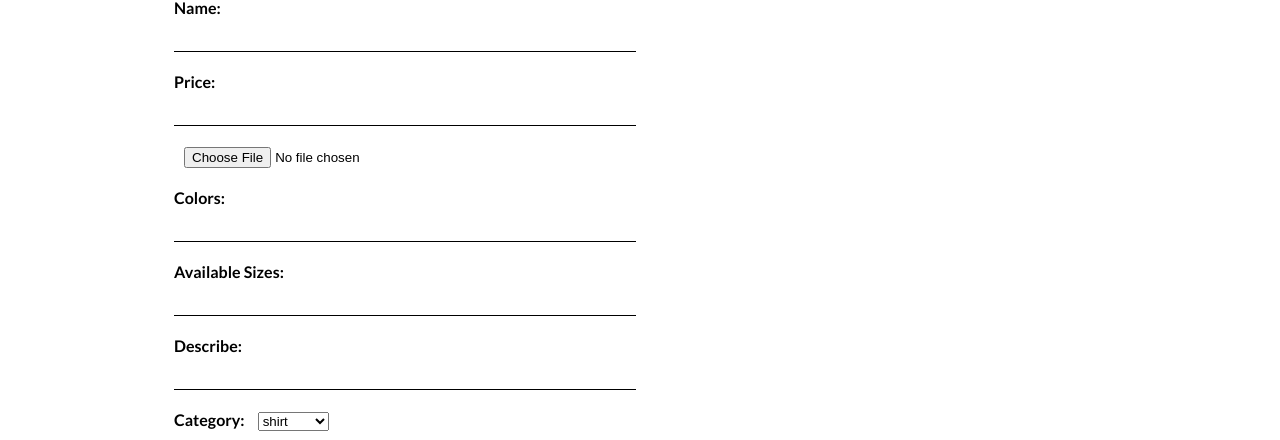
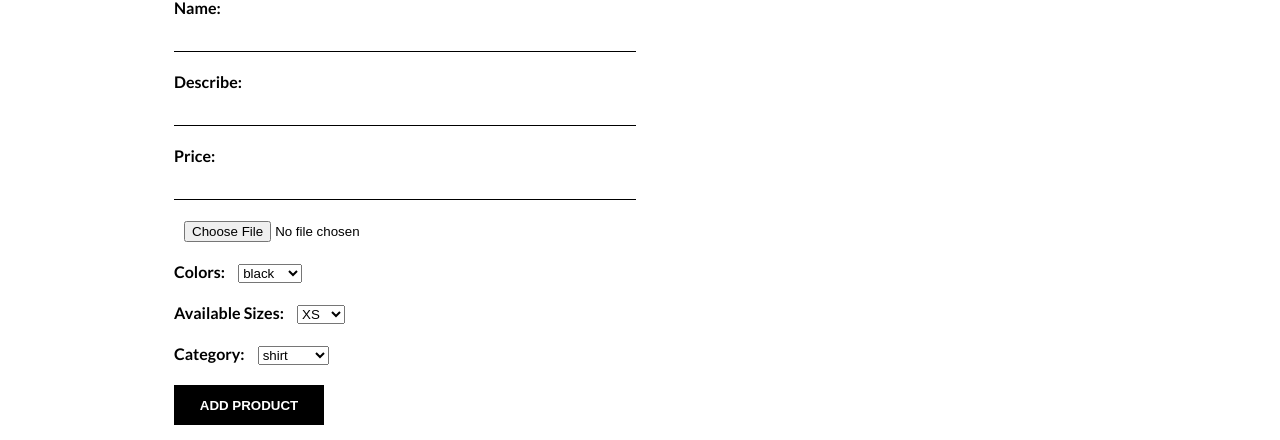
Before and after one commit to HaMinhLong/product-management, a React (Create React App) app: page /add-product in a window 1280 px wide. Shown: the part 358-798 px from the top of the page. Built offline with nearby package versions, Linux system fonts and the light colour scheme.

Commit message:
fix filter - add - delete product

```diff
--- a/package.json
+++ b/package.json
@@ -6,6 +6,7 @@
     "@testing-library/jest-dom": "^5.11.10",
     "@testing-library/react": "^11.2.6",
     "@testing-library/user-event": "^12.8.3",
+    "history": "^5.0.0",
     "node-sass": "^5.0.0",
     "react": "^17.0.2",
     "react-dom": "^17.0.2",
--- a/src/components/Form/AddProduct.js
+++ b/src/components/Form/AddProduct.js
@@ -9,7 +9,7 @@ export class AddProduct extends Component {
 
     this.state = {
       product: {
-        id: Math.random(),
+        id: Math.floor(Math.random() * 1000000000000000000).toString(),
         name: "",
         price: "",
         images: [],
@@ -24,11 +24,13 @@ export class AddProduct extends Component {
 
   addProduct = (e) => {
     e.preventDefault();
+    console.log(this.state.product);
     this.props.createProduct(this.state.product);
     this.clear();
     this.setState({
       createProductSuccess: true,
     });
+    this.props.history.push("/");
   };
 
   clear = () => {
@@ -45,15 +47,6 @@ export class AddProduct extends Component {
   };
 
   handleChange = (e) => {
-    if (e.target.name === "colors" || e.target.name === "availableSizes") {
-      this.setState({
-        ...this.state,
-        product: {
-          ...this.state.product,
-          [e.target.name]: e.target.value.split(","),
-        },
-      });
-    } else {
     this.setState({
       ...this.state,
       product: {
@@ -61,7 +54,6 @@ export class AddProduct extends Component {
         [e.target.name]: e.target.value,
       },
     });
-    }
   };
 
   render() {
@@ -80,9 +72,19 @@ export class AddProduct extends Component {
                 this.handleChange(e);
               }}
             />
+            <label htmlFor="describe">Describe: </label>
+            <input
+              type="text"
+              name="describe"
+              id="describe"
+              required
+              onChange={(e) => {
+                this.handleChange(e);
+              }}
+            />
             <label htmlFor="price">Price: </label>
             <input
-              type="text"
+              type="number"
               name="price"
               id="price"
               required
@@ -90,22 +92,10 @@ export class AddProduct extends Component {
                 this.handleChange(e);
               }}
             />
-            {/* <div>
-              <label htmlFor="images">Images: </label>
-              <input
-                type="file"
-                multiple={false}
-                name="images"
-                id="images"
-                required
-                onChange={(e) => {
-                  this.handleChange(e);
-                }}
-              />
-            </div> */}
             <div>
               <FileBase
                 type="file"
+                required
                 multiple={false}
                 onDone={({ base64 }) =>
                   this.setState({
@@ -117,36 +107,75 @@ export class AddProduct extends Component {
                 }
               />
             </div>
+            <div>
               <label htmlFor="colors">Colors: </label>
-            <input
-              type="text"
+              <select
+                id="colors"
                 name="colors"
-              id="colors"
                 required
+                value={
+                  this.state.product.colors[
+                    this.state.product.colors.length - 1
+                  ]
+                }
                 onChange={(e) => {
-                this.handleChange(e);
+                  this.setState({
+                    ...this.state,
+                    product: {
+                      ...this.state.product,
+                      [e.target.name]: [
+                        ...this.state.product.colors,
+                        e.target.value,
+                      ],
+                    },
+                  });
                 }}
-            />
+              >
+                <option value="black">black</option>
+                <option value="blue">blue</option>
+                <option value="green">green</option>
+                <option value="yellow">yellow</option>
+                <option value="orange">orange</option>
+                <option value="pink">pink</option>
+                <option value="red">red</option>
+                <option value="gray">gray</option>
+                <option value="brown">brown</option>
+                <option value="purple">purple</option>
+              </select>
+            </div>
+            <div>
               <label htmlFor="availableSizes">Available Sizes: </label>
-            <input
-              type="text"
+              <select
+                required
+                id="availableSizes"
                 name="availableSizes"
-              id="sizes"
-              required
+                value={
+                  this.state.product.availableSizes[
+                    this.state.product.availableSizes.length - 1
+                  ]
+                }
                 onChange={(e) => {
-                this.handleChange(e);
+                  this.setState({
+                    ...this.state,
+                    product: {
+                      ...this.state.product,
+                      [e.target.name]: [
+                        ...this.state.product.availableSizes,
+                        e.target.value,
+                      ],
+                    },
+                  });
                 }}
-            />
-            <label htmlFor="describe">Describe: </label>
-            <input
-              type="text"
-              name="describe"
-              id="describe"
-              required
-              onChange={(e) => {
-                this.handleChange(e);
-              }}
-            />
+              >
+                <option value="XS">XS</option>
+                <option value="S">S</option>
+                <option value="M">M</option>
+                <option value="L">L</option>
+                <option value="XL">XL</option>
+                <option value="XXL">XXL</option>
+              </select>
+            </div>
+
             <div>
               <label htmlFor="category">Category: </label>
               <select
--- a/src/components/Products/Filter.js
+++ b/src/components/Products/Filter.js
@@ -24,12 +24,12 @@ export class Filter extends Component {
     });
   };
   render() {
-    const { products } = this.props;
+    const { productsLength } = this.props;
     return (
       <div className="filter">
         <div className="filter-result">
           <p>
-            Hiển thị: <span>{products.length}</span> sản phẩm
+            Hiển thị: <span>{productsLength}</span> sản phẩm
           </p>
         </div>
         <div className="filter-products">
--- a/src/components/Products/Product/Product.js
+++ b/src/components/Products/Product/Product.js
@@ -1,8 +1,6 @@
 import React, { Component } from "react";
 
 import { Link } from "react-router-dom";
-import { connect } from "react-redux";
-import { deleteProduct } from "../../../redux/Product/productsActions";
 class Product extends Component {
   constructor(props) {
     super(props);
@@ -101,12 +99,4 @@ class Product extends Component {
   }
 }
 
-const mapDispatchToProps = (dispatch) => {
-  return {
-    deleteProduct: (id) => {
-      dispatch(deleteProduct(id));
-    },
-  };
-};
-
-export default connect(null, mapDispatchToProps)(Product);
+export default Product;
--- a/src/components/Products/Product/SingleProduct.js
+++ b/src/components/Products/Product/SingleProduct.js
@@ -16,15 +16,15 @@ class SingleProduct extends Component {
     };
   }
 
-  autoChangeImage = () => {
-    let index = 1;
-    setInterval(() => {
-      this.setState({
-        image: this.props.product[0].images[index],
-      });
-      index > this.props.product[0].images.length - 2 ? (index = 0) : index++;
-    }, 4000);
-  };
+  // autoChangeImage = () => {
+  //   let index = 1;
+  //   setInterval(() => {
+  //     this.setState({
+  //       image: this.props.product[0].images[index],
+  //     });
+  //     index > this.props.product[0].images.length - 2 ? (index = 0) : index++;
+  //   }, 4000);
+  // };
 
   setImage = () => {
     setTimeout(() => {
@@ -43,13 +43,13 @@ class SingleProduct extends Component {
   componentDidMount = () => {
     const id = this.props.match.params.id;
     this.props.fetchProduct(id);
-    this.autoChangeImage();
+    // this.autoChangeImage();
     this.setImage();
   };
 
-  componentWillUnmount() {
-    clearInterval();
-  }
+  // componentWillUnmount() {
+  //   clearInterval();
+  // }
 
   render() {
     const product = this.props.product[0];
@@ -100,14 +100,16 @@ class SingleProduct extends Component {
               <div className="img-box">
                 <div>
                   <div className="lens"></div>
-                  <img src={`${this.state.image}`} alt="" />
+                  <img src={this.state.image} alt="" />
                 </div>
                 <div className="img-slider">
-                  {product.images.map((image) => (
-                    <div onClick={() => this.changeImage(image)} key={image}>
-                      <img id="featured" src={`${image}`} alt="" />
-                    </div>
-                  ))}
+                  {product.images &&
+                    product.images.length > 0 &&
+                    product.images.map((image) => (
+                      <div onClick={() => this.changeImage(image)} key={image}>
+                        <img id="featured" src={image} alt="" />
+                      </div>
+                    ))}
                 </div>
               </div>
               <div className="product-describe">
--- a/src/components/Products/Products.js
+++ b/src/components/Products/Products.js
@@ -6,7 +6,10 @@ import Categories from "./Categories";
 import Banner from "../Layout/Banner";
 import { connect } from "react-redux";
 // import * as actions from "../../redux/Product/productsTypes";
-import { fetchProducts } from "../../redux/Product/productsActions";
+import {
+  fetchProducts,
+  deleteProduct,
+} from "../../redux/Product/productsActions";
 
 class Products extends Component {
   constructor(props) {
@@ -72,16 +75,25 @@ class Products extends Component {
     this.loadProducts();
   };
 
-  componentWillReceiveProps(nextProps) {
-    const { items } = this.props;
-    console.log(items);
-    console.log(nextProps.items);
-    if (nextProps.items !== items) {
+  // UNSAFE_componentWillReceiveProps(nextProps) {
+  //   const { items } = this.props;
+  //   console.log("nextProps: ", nextProps.items);
+  //   console.log("Items: ", items);
+  //   if (nextProps.items !== items) {
+  //     this.setState({
+  //       products: nextProps.items,
+  //     });
+  //   }
+  // }
+
+  deleteProduct = (id) => {
+    this.props.deleteProduct(id);
+    setTimeout(() => {
       this.setState({
-        products: nextProps.items,
+        products: this.state.products.filter((product) => product.id !== id),
       });
-    }
-  }
+    }, 1);
+  };
 
   render() {
     const { products } = this.state;
@@ -94,6 +106,7 @@ class Products extends Component {
           <section className="products-container">
             <Filter
               products={this.state.filterProducts}
+              productsLength={this.state.products.length}
               filterProductsBySizes={this.filterProductsBySizes}
               sortProductsByPrice={this.sortProductsByPrice}
             />
@@ -104,7 +117,7 @@ class Products extends Component {
                   <Product
                     key={product.id}
                     product={product}
-                    filterProduct={this.filterProduct}
+                    deleteProduct={this.deleteProduct}
                   />
                 ))}
             </div>
@@ -126,6 +139,9 @@ const mapDispatchToProps = (dispatch) => {
     fetchProducts: () => {
       dispatch(fetchProducts());
     },
+    deleteProduct: (id) => {
+      dispatch(deleteProduct(id));
+    },
   };
 };
 
--- a/src/index.css
+++ b/src/index.css
@@ -414,6 +414,7 @@ header .links ul li a {
   width: 100%;
   height: 100%;
   background: rgba(0, 0, 0, 0.3);
+  z-index: 100;
 }
 .main-container .products-container .products .product-container .delete-box .confirm-delete-box {
   position: fixed;
@@ -666,7 +667,8 @@ header .links ul li a {
   font-weight: bold;
   margin-bottom: 5px;
 }
-.add-product form input[type=text] {
+.add-product form input[type=text],
+.add-product form input[type=number] {
   width: 70%;
   height: 30px;
   margin-bottom: 20px;
@@ -676,7 +678,8 @@ header .links ul li a {
   border-bottom: 1px solid #000;
   transition: 0.5s;
 }
-.add-product form input[type=text]:focus {
+.add-product form input[type=text]:focus,
+.add-product form input[type=number]:focus {
   width: 90%;
   border-bottom: 1px solid #ff1944;
 }
--- a/src/index.scss
+++ b/src/index.scss
@@ -425,6 +425,7 @@ header {
           width: 100%;
           height: 100%;
           background: rgba($color: #000000, $alpha: 0.3);
+          z-index: 100;
           .confirm-delete-box {
             position: fixed;
             top: 50%;
@@ -686,7 +687,8 @@ header {
       font-weight: bold;
       margin-bottom: 5px;
     }
-    input[type="text"] {
+    input[type="text"],
+    input[type="number"] {
       width: 70%;
       height: 30px;
       margin-bottom: 20px;
@@ -696,7 +698,8 @@ header {
       border-bottom: 1px solid #000;
       transition: 0.5s;
     }
-    input[type="text"]:focus {
+    input[type="text"]:focus,
+    input[type="number"]:focus {
       width: 90%;
       border-bottom: 1px solid #ff1944;
     }
--- a/src/redux/Product/productsActions.js
+++ b/src/redux/Product/productsActions.js
@@ -45,7 +45,6 @@ export const deleteProduct = (id) => async (dispatch) => {
       }
     }
     const products = data.products;
-    console.log("products", products);
     dispatch({
       type: actions.DELETE_PRODUCT,
       payload: products,
@@ -54,26 +53,3 @@ export const deleteProduct = (id) => async (dispatch) => {
     console.log("Error Delete Product: " + error.message);
   }
 };
-
-export const sortProducts = (filteredProducts, sort) => (dispatch) => {
-  const sortedProducts = filteredProducts.slice();
-  if (sort === "latest") {
-    sortedProducts.sort((a, b) => (a.id > b.id ? 1 : -1));
-  } else {
-    sortedProducts.sort((a, b) =>
-      sort === "lowest"
-        ? a.price > b.price
-          ? 1
-          : -1
-        : a.price > b.price
-        ? -1
-        : 1
-    );
-  }
-  dispatch({
-    payload: {
-      sort: sort,
-      items: sortedProducts,
-    },
-  });
-};
```
Also changed, not shown: src/redux/User/usersActions.js (+7 -0 lines), 2 other files (tests, documents, lock files or other folders). Lines whose indentation alone changed are shown as unchanged.
